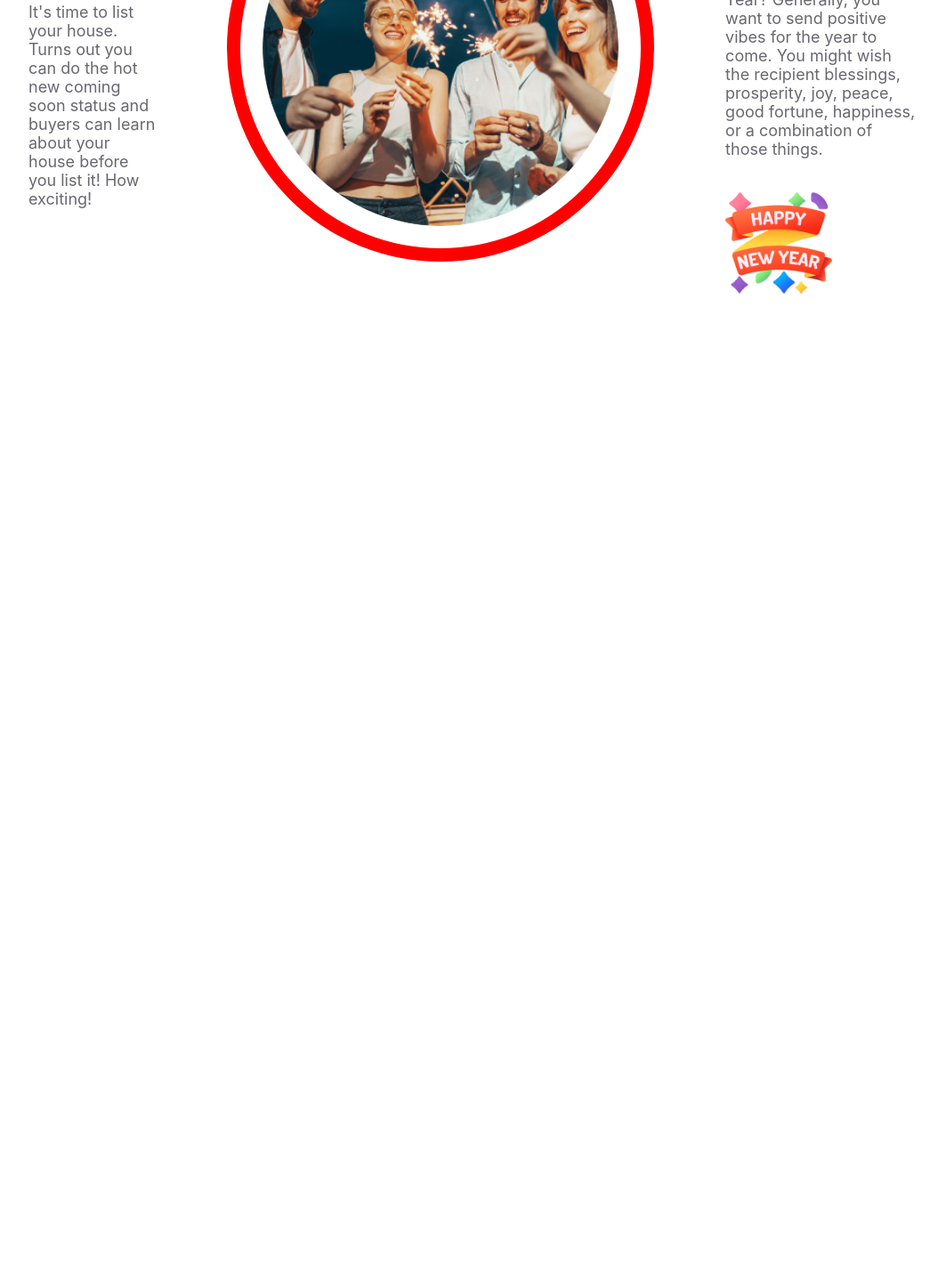
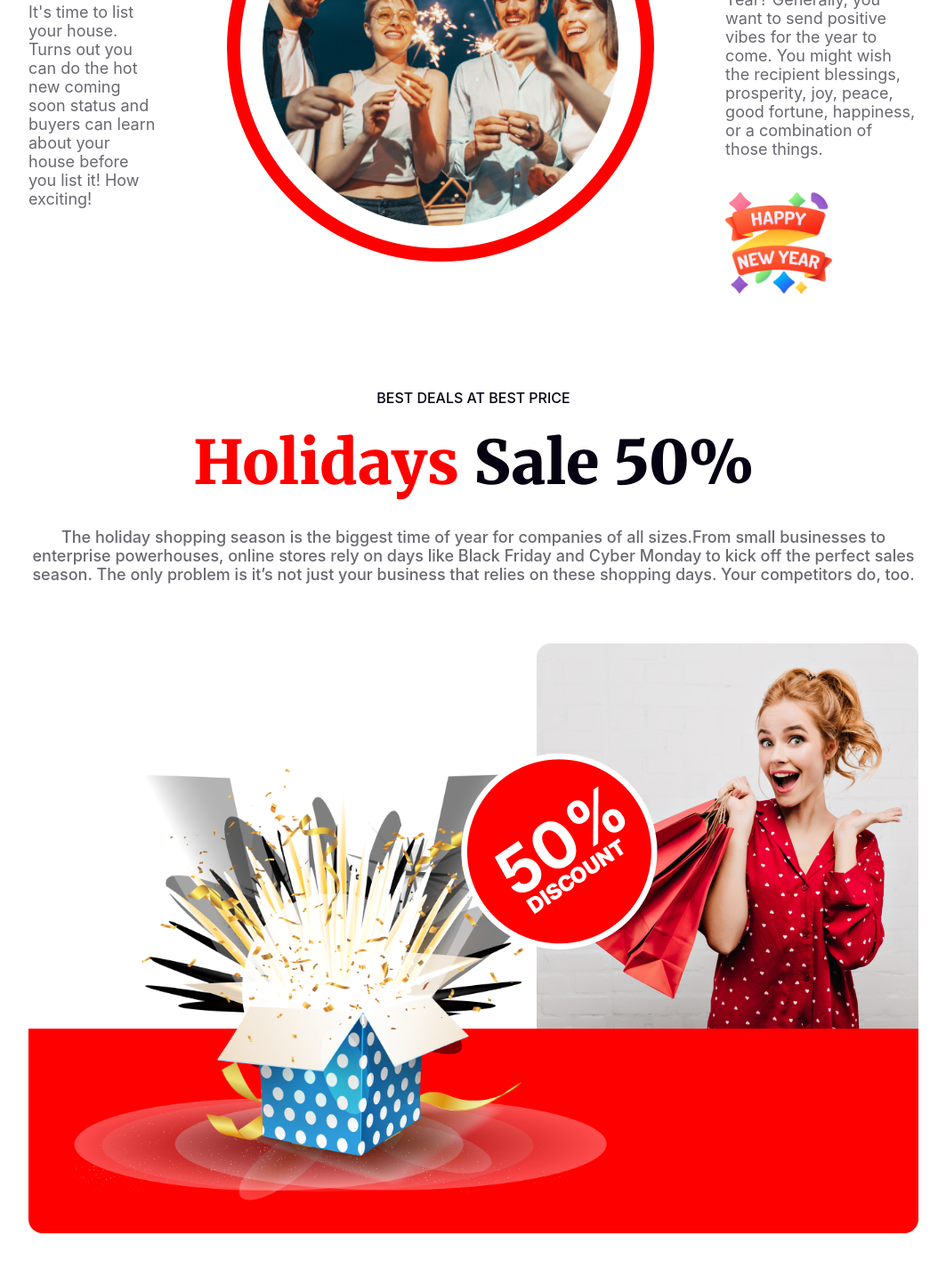
Before and after one commit to naimhossen1929/New-Year-Celebration, a plain HTML site: page index.html in a window 1280 px wide. Shown: the part 2956-4381 px from the top of the page at 89% size, without its empty margins (108-1171 px from the left). Before the commit the page ends 3343 px from the top, so only its background shows below. Drawn offline with Linux system fonts and the light colour scheme.

Commit message:
add holiday section

```diff
--- a/index.html
+++ b/index.html
@@ -63,6 +63,25 @@
                 </div>
             </div>
         </section>
+        <!-- Holidays section start -->
+        <section class="container holiday">
+           <div class="holiday-text">
+            <h5>Best Deals At Best Price</h5>
+            <h1><span>Holidays</span> Sale 50%</h1>
+            <p>The holiday shopping season is the biggest time of year for companies of all sizes.From small businesses to enterprise powerhouses, online stores rely on days like Black Friday and Cyber Monday to kick off the perfect sales season. The only problem is it’s not just your business that relies on these shopping days. Your competitors do, too. </p>
+           </div>
+           <div class="discount">
+                <div class="img-div1">
+                    <img src="resources/Group 75.png" class="img-1" alt="">
+                </div>
+                <div class="img-div2">
+                    <img src="resources/Rectangle 1.png" class="img-2" alt="">
+                </div>
+                <div class="img-div3">
+                    <img src="resources/Group 44.png" alt="" class="img-3">
+                </div>
+           </div>
+        </section>
     </main>
     <footer>
 
--- a/styles/style.css
+++ b/styles/style.css
@@ -241,3 +241,62 @@ body {
     padding: 25px;
 
 }
+/* Holidays styles */
+.holiday-text{
+    text-align: center;
+}
+.holiday-text h5{
+color: #070211;
+font-family: Inter;
+font-size: 16px;
+font-weight: 500;
+text-transform: uppercase;
+margin-top: 100px;
+}
+.holiday-text h1{
+color: #070211;
+font-size: 68px;
+font-weight: 900;
+margin-top: 20px;
+margin-bottom: 30px;
+}
+.holiday-text h1 span{
+color: #F00;
+font-size: 68px;
+font-weight: 900;
+}
+.holiday-text p{
+color: rgba(7, 2, 17, 0.60);
+font-family: Inter;
+font-size: 18px;
+font-weight: 500;
+margin-bottom: 60px;
+}
+.discount{
+    margin-top: 500px;
+    width: 100%;
+    height: 230px;
+    background-color: #F00;
+    position: relative;
+    border: none;
+    border-bottom-left-radius: 16px;
+    border-bottom-right-radius: 16px;
+}
+.img-div1 img{
+    width: 600px;
+    position: absolute;
+    bottom: 10%;
+    left: 5%;
+}
+.img-div2 img{
+    width: 429px;
+    height: 433px;
+    position: absolute;
+    right: 0;
+    bottom: 100%;
+}
+.img-div3 img{
+    position: absolute;
+    bottom: 120%;
+    right: 25%;
+}
```
